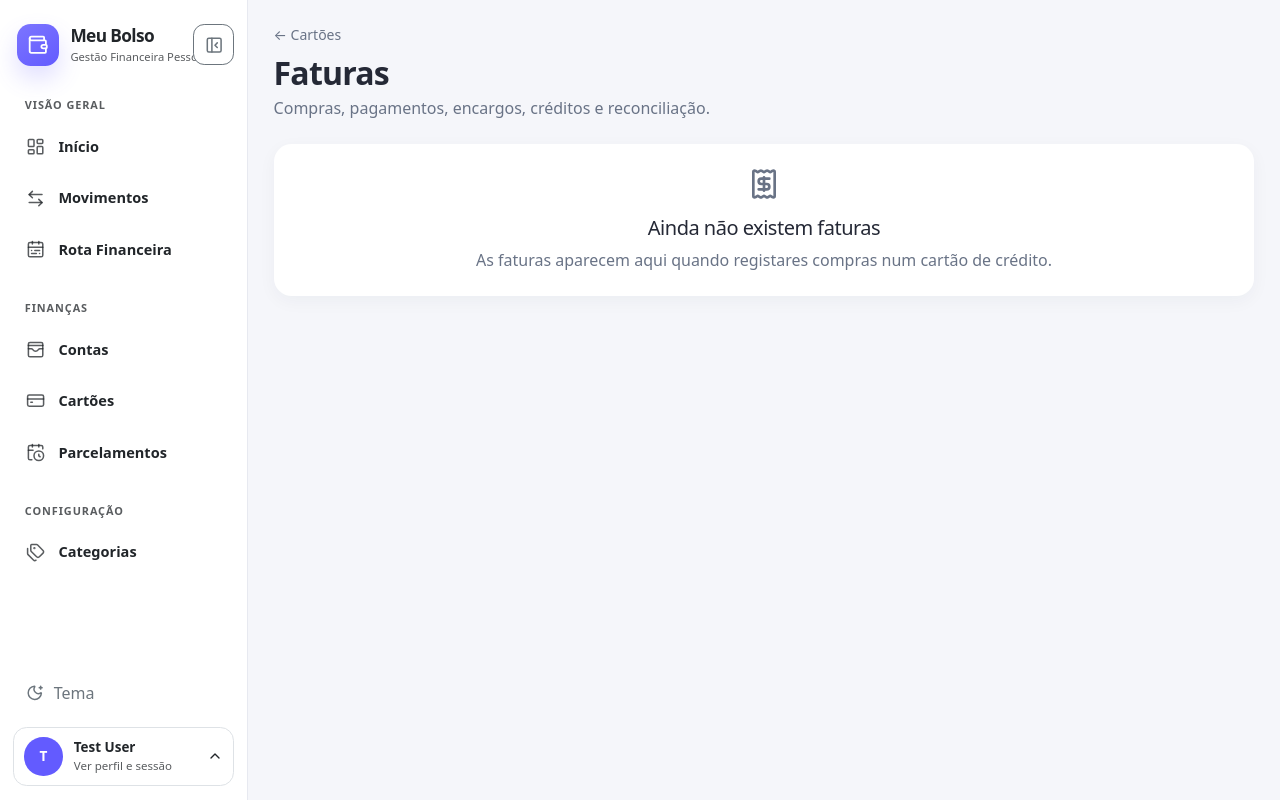
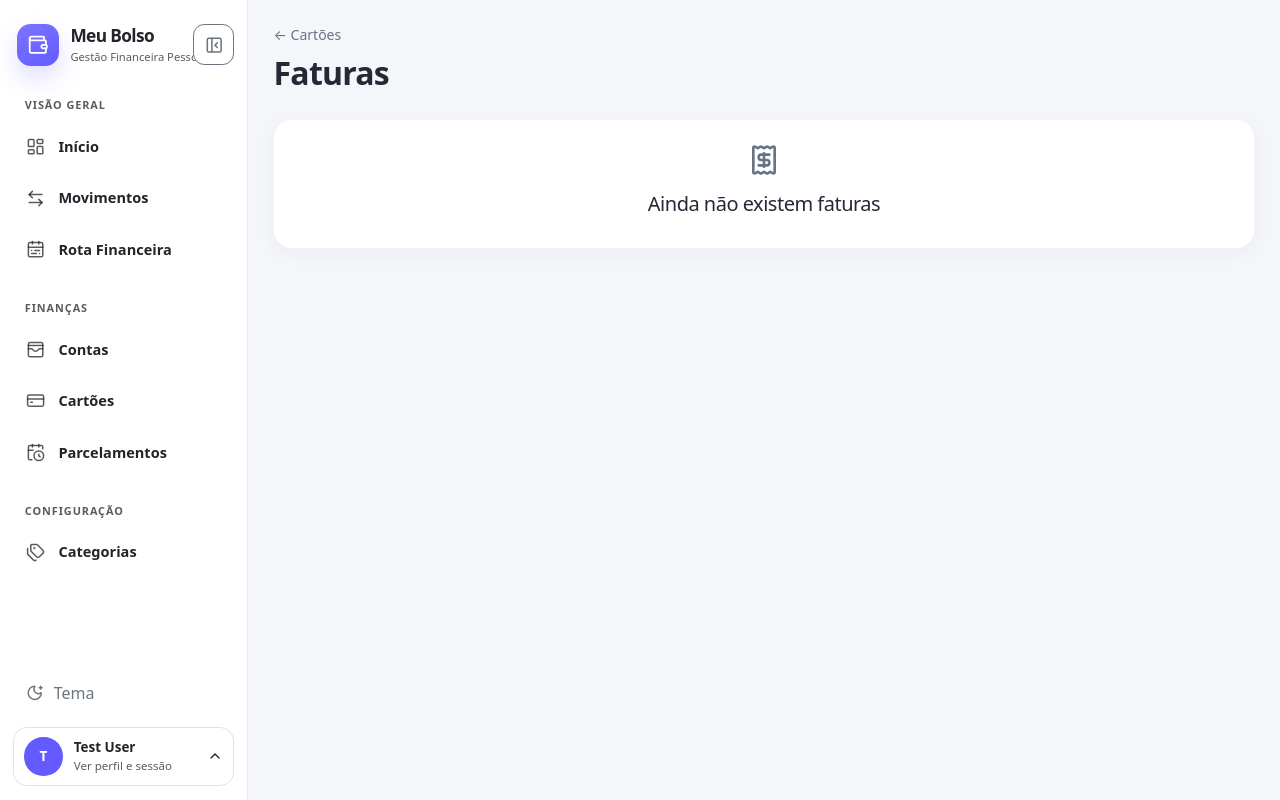
Before and after one commit to lc-curto/gestor-de-despesas, a Laravel app: page /cartoes/faturas in a window 1280 px wide. Run offline with Laravel 12, Linux system fonts and the light colour scheme; a user stored in the database is signed in; data comes from the database, SQL or seed files in the repository; data that the repository does not hold is empty; some libraries are stand-ins or nearby versions.

Commit message:
Remove verbose helper copy from views

```diff
--- a/resources/views/financial/invoices.blade.php
+++ b/resources/views/financial/invoices.blade.php
@@ -8,7 +8,7 @@
         <div>
             <a href="{{ route('financial.cards.page') }}" class="small text-secondary text-decoration-none">← Cartões</a>
             <h1 class="h2 fw-bold mb-1 mt-2">Faturas</h1>
-            <p class="text-secondary mb-0">Compras, pagamentos, encargos, créditos e reconciliação.</p>
+
         </div>
     </header>
     <div id="invoiceFeedback" class="alert d-none" role="status" aria-live="polite"></div>
@@ -16,7 +16,7 @@
         <div class="card border-0 rounded-4"><div class="card-body text-center p-4">
             <i data-lucide="receipt" class="text-secondary mb-3" style="width:32px;height:32px"></i>
             <h2 class="h5">Ainda não existem faturas</h2>
-            <p class="text-secondary mb-0">As faturas aparecem aqui quando registares compras num cartão de crédito.</p>
+
         </div></div>
     @else
         <section class="invoice-list" aria-label="Faturas dos cartões">
@@ -98,11 +98,11 @@
                         @foreach(['principal'=>'Capital','interest'=>'Juros','fees'=>'Comissões','taxes'=>'Impostos','other'=>'Outros'] as $key=>$label)
                             <div class="col-6"><label class="form-label small" for="allocation_{{ $key }}">{{ $label }}</label><input class="form-control form-control-sm" id="allocation_{{ $key }}" inputmode="decimal" placeholder="0,00"></div>
                         @endforeach
-                    </div><small class="text-secondary">A soma tem de coincidir exatamente com o pagamento.</small>
+                    </div>
                 </div>
                 <div class="mb-3 d-none" data-field="chargeType"><label class="form-label" for="invoiceChargeType">Tipo de encargo</label><select class="form-select" id="invoiceChargeType"><option value="interest">Juros</option><option value="late_fee">Multa</option><option value="commission">Comissão</option><option value="tax">Imposto</option><option value="other">Outro</option></select></div>
                 <div class="mb-3 d-none" data-field="purchase"><label class="form-label" for="invoicePurchase">Compra a creditar</label><select class="form-select" id="invoicePurchase"></select></div>
-                <div class="mb-3 d-none" data-field="statement"><label class="form-label" for="invoiceStatement">Total do extrato</label><input class="form-control" id="invoiceStatement" inputmode="decimal" placeholder="0,00"><small class="text-secondary">O valor tem de coincidir com os lançamentos líquidos da fatura.</small></div>
+                <div class="mb-3 d-none" data-field="statement"><label class="form-label" for="invoiceStatement">Total do extrato</label><input class="form-control" id="invoiceStatement" inputmode="decimal" placeholder="0,00"></div>
                 <div class="alert alert-danger d-none mb-0" id="invoiceActionError" role="alert"></div>
             </div>
             <div class="modal-footer border-0 pt-0"><button type="button" class="btn btn-outline-secondary" data-bs-dismiss="modal">Cancelar</button><button type="submit" class="btn btn-primary">Confirmar</button></div>
```
